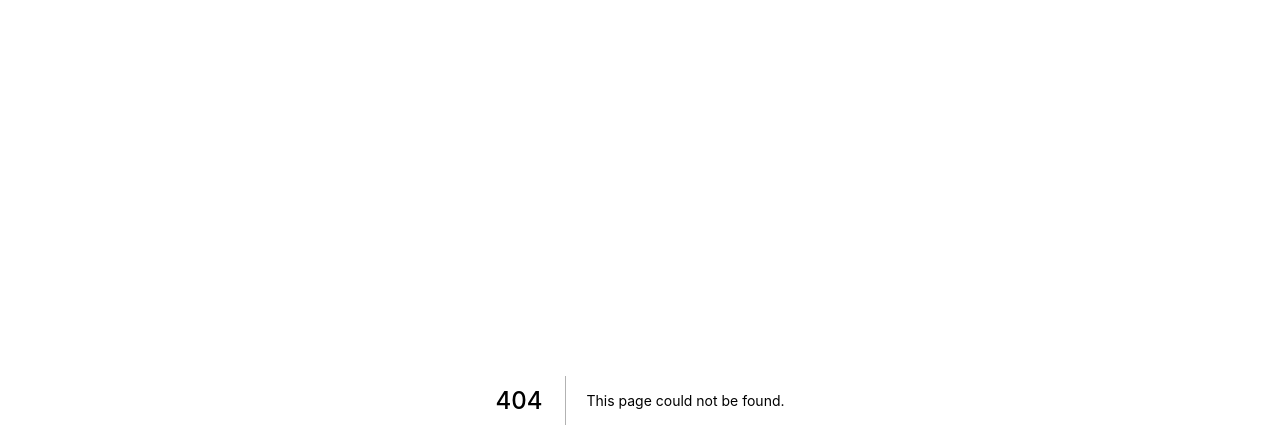
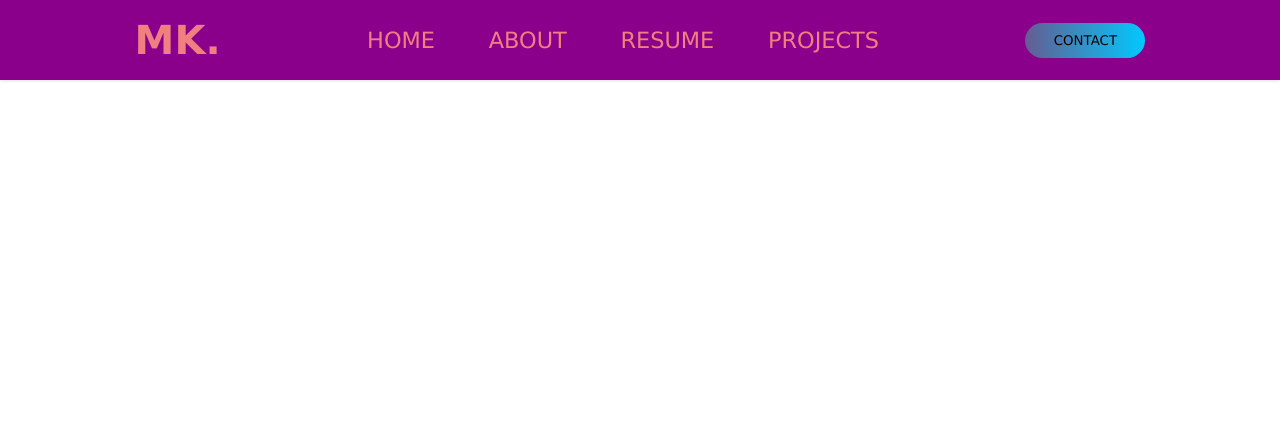
Before and after one commit to MDmubarak786/personal-portfolio-next-js, a Next.js app: page /components/Header in a window 1280 px wide. Before the commit this address had no page. Shown: the top 448 px of the page. Built offline with nearby package versions, Linux system fonts and the light colour scheme.

Commit message:
navbar added....

```diff
--- a/pages/_app.js
+++ b/pages/_app.js
@@ -1,4 +1,4 @@
-import '../styles/globals.css'
+import '../styles/global.css'
 
 function MyApp({ Component, pageProps }) {
   return <Component {...pageProps} />
--- a/pages/api/hello.js
+++ /dev/null
@@ -1,5 +0,0 @@
-// Next.js API route support: https://nextjs.org/docs/api-routes/introduction
-
-export default (req, res) => {
-  res.status(200).json({ name: 'John Doe' })
-}
--- /dev/null
+++ b/pages/components/Header.js
@@ -0,0 +1,29 @@
+import React from "react";
+
+import styles from "../../styles/header.module.css";
+export default function Header() {
+  return (
+    <div>
+      <div className={styles.header}>
+        <div>
+          <h1 className={styles.headingName}>
+            MK<span>.</span>
+          </h1>
+        </div>
+        <div>
+          <div>
+            <ul className={styles.navlist}>
+              <li>Home</li>
+              <li>About</li>
+              <li>Resume</li>
+              <li>Projects</li>
+            </ul>
+          </div>
+        </div>
+        <div>
+          <button className={styles.contact} onClick={()=>console.log('Contact')}>Contact</button>
+        </div>
+      </div>
+    </div>
+  );
+}
--- /dev/null
+++ b/styles/global.css
@@ -0,0 +1,15 @@
+*,
+*::before,
+*::after {
+  margin: 0;
+  padding: 0;
+  box-sizing: border-box;
+  outline: none;
+  text-decoration: none;
+  list-style: none;
+  font-family: Verdana, Geneva, Tahoma, sans-serif;
+}
+
+html {
+  scroll-behavior: smooth;
+}
--- a/styles/globals.css
+++ /dev/null
@@ -1,16 +0,0 @@
-html,
-body {
-  padding: 0;
-  margin: 0;
-  font-family: -apple-system, BlinkMacSystemFont, Segoe UI, Roboto, Oxygen,
-    Ubuntu, Cantarell, Fira Sans, Droid Sans, Helvetica Neue, sans-serif;
-}
-
-a {
-  color: inherit;
-  text-decoration: none;
-}
-
-* {
-  box-sizing: border-box;
-}
--- /dev/null
+++ b/styles/header.module.css
@@ -0,0 +1,60 @@
+.header {
+  color: lightcoral;
+  background-color: darkmagenta;
+    /* backdrop-filter: blur(10px);   */
+  height: 80px;
+  width: 100%;
+  display: flex;
+  justify-content: space-evenly;
+  align-items: center;
+  padding: 15px;
+  box-shadow: 0 1px 3px rgba(15, 15, 15, 0.13);
+}
+.navlist {
+  display: flex;
+  justify-content: space-between;
+}
+.navlist li {
+  font-size: 1.4em;
+  padding: 0 1.2em;
+  border-bottom: 1.5px solid transparent;
+  transition: all 200ms ease-in-out;
+  /* background-color: darkred; */
+  text-transform: uppercase;
+  cursor: pointer;
+}
+.navlist li:hover {
+  /* color: deepskyblue; */
+  /* background-color: burlywood; */
+  border-bottom: 1.2px solid red;
+  /* background: linear-gradient(to bottom, #e8edec, #d2d1d3); */
+  /* box-shadow: 0px 3px 20px 0px black; */
+  transform: scale(1.09);
+}
+
+.headingName {
+  font-size: 40px;
+  font-weight: 600;
+}
+.contact {
+  display: flex;
+  width: 120px;
+  height: 35px;
+  text-transform: uppercase;
+  align-items: center;
+  justify-content: center;
+  border-radius: 20px;
+  border: none;
+  outline: none;
+  background-color:  rgba(46, 229, 157, 0.4);
+  color: rgb(0, 0, 0);
+  background-image: linear-gradient(to right, transparent 0%, #00c9ff 100%);
+  transition: all 240ms ease-in-out;
+  cursor: pointer;
+}
+.contact:hover {
+  background-color: #2ee59d;
+  box-shadow: 0px 15px 20px rgba(46, 229, 157, 0.4);
+  color: #fff;
+  transform: translateY(-5px);
+}
```
Also changed, not shown: pages/components/Footer.js (added, +9 -0 lines), pages/components/Landing.js (added, +9 -0 lines), pages/index.js (+13 -61 lines), styles/Home.module.css (deleted, +0 -121 lines).
